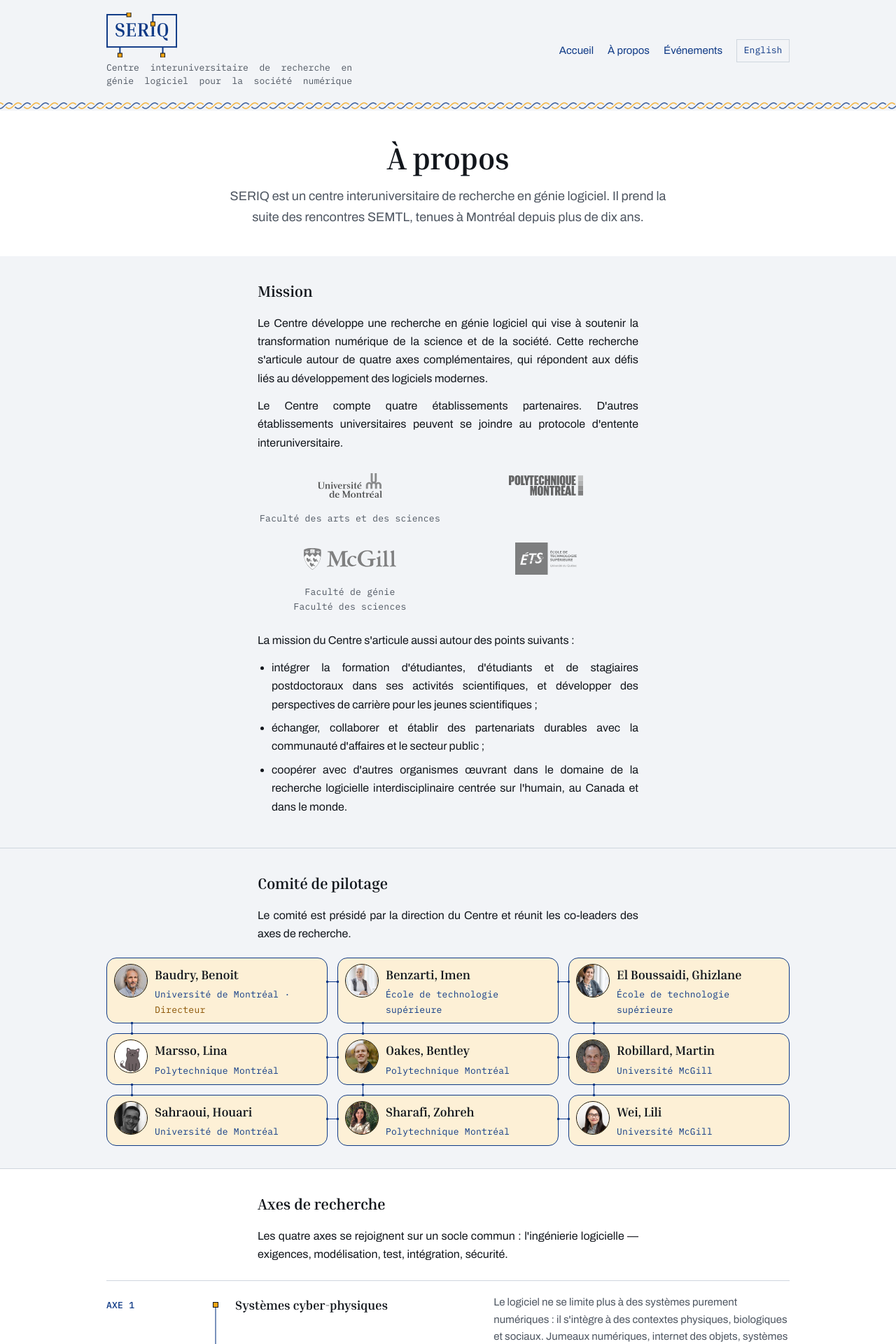
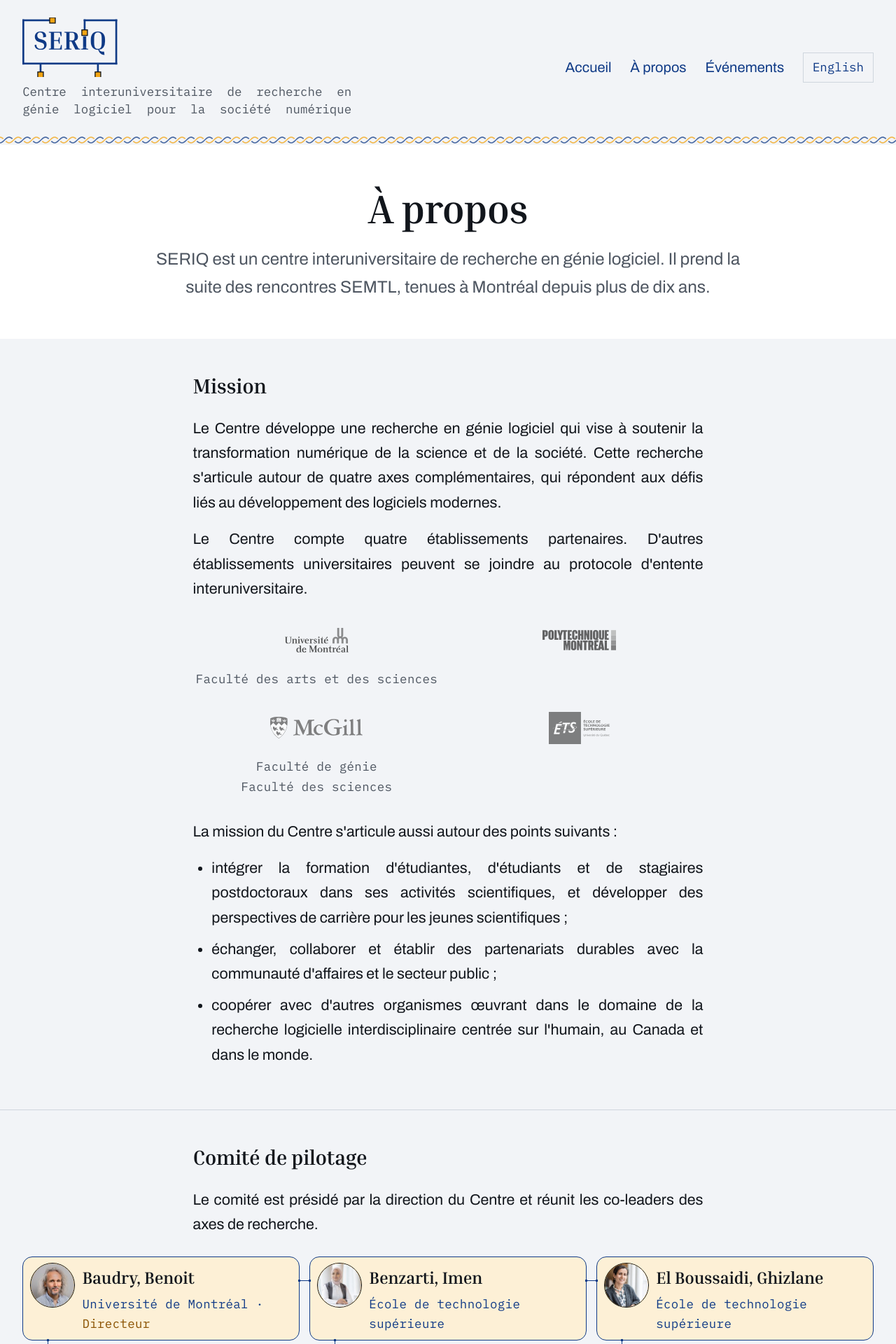
Before and after one commit to seriq-ca/seriq-ca.github.io, a Jekyll site: the page built from a-propos.md, in a window 1280 px wide. Shown: the top 1920 px of the page at 70% size. Built offline with Jekyll 4.4.1, drawn with Linux system fonts in a browser that asks for light colours.

Commit message:
Scale the root font size with the viewport

```diff
--- a/_sass/_base.scss
+++ b/_sass/_base.scss
@@ -1,6 +1,28 @@
 *, *::before, *::after { box-sizing: border-box; }
 
-html { -webkit-text-size-adjust: 100%; }
+/* The root size the whole system is measured from: every token in
+   _tokens.scss is in rem, so the page scales as one when this changes —
+   type, the 34rem prose measure, the 64rem wrap, the logo's 4rem height.
+
+   The browser's own default up to a 600px viewport, then growing to 1.5x of it
+   by 1600px — the size the site reads at when a desktop browser is zoomed to
+   150%, which is where it wants to be. At 16px and a 1024px wrap, a full-width
+   desktop screen left the page small in the middle of a wide field of paper;
+   this grows the page with the screen rather than widening the measure, which
+   would have made the lines too long to read.
+
+   The ramp starts at 600px so phones are untouched: they have no field of
+   paper to fill, and 1.5x on a 390px screen would leave four or five words to
+   the line.
+
+   Written in rem rather than px so a reader who has set a larger default text
+   size keeps it — 1rem here is that default, not 16px. Media queries are
+   unaffected: they resolve against the initial font size, not this one, so
+   every breakpoint in the sheet still fires where it did. */
+html {
+  -webkit-text-size-adjust: 100%;
+  font-size: clamp(1rem, .8vw + .7rem, 1.5rem);
+}
 
 body {
   margin: 0;
--- a/_sass/_components.scss
+++ b/_sass/_components.scss
@@ -327,7 +327,7 @@
    cased in the same hairline of ink that separates every node from its own.
    A photo covers the amber; an entry without one is left as a bare node. */
 .member-list .portrait {
-  flex: none; width: 48px; height: 48px; border-radius: 50%;
+  flex: none; width: 3rem; height: 3rem; border-radius: 50%;
   object-fit: cover;
   background: var(--node); border: 1px solid var(--node-line);
 }
```
